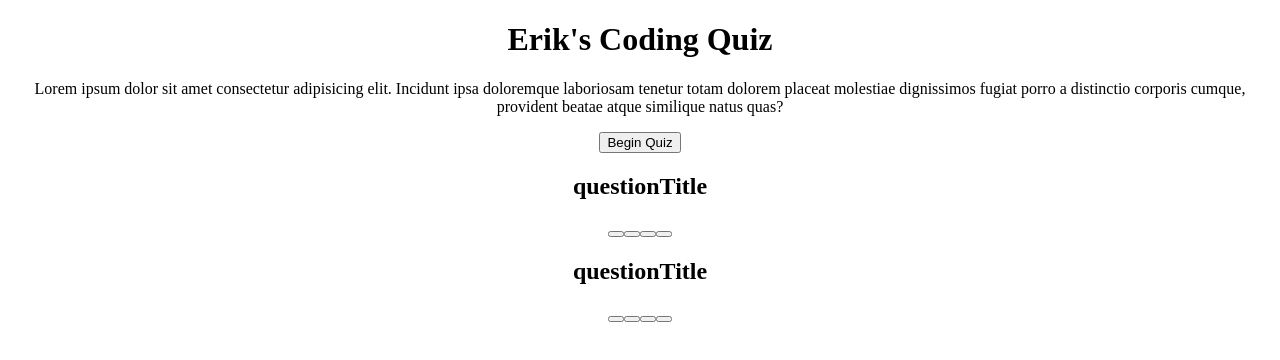
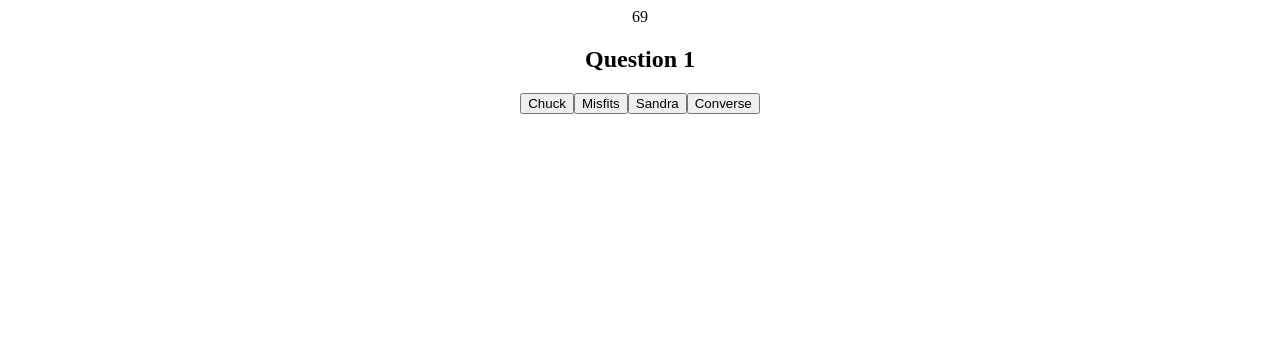
Before and after one commit to erik814/javascript-coding-quiz, a plain HTML site: page index.html in a window 1280 px wide. Both pictures are taken after a click on the button "Begin Quiz". Drawn offline with Linux system fonts and the light colour scheme.

Commit message:
I restructured the whole javascript code. Made a function for questions, and a function for correct and incorrect. I added a timer, and made the screen change with each question.

```diff
--- a/Assets/script/script.js
+++ b/Assets/script/script.js
@@ -4,17 +4,19 @@
 let option3 = "";
 let option4 = "";
 let answer = "";
-let score = "";
-let timeLeft = "";
+let score = 0;
+let timeLeft = 70;
+let questionIndex = 0;
+let displayTimer = "";
 
 let questions = [
     {
         questionTitle: "Question 1",
-        option1: "option 1",
-        option2: "option 2",
-        option3: "option 3",
-        option4: "option 4",
-        answer: option2,
+        option1: "Chuck",
+        option2: "Misfits",
+        option3: "Sandra",
+        option4: "Converse",
+        answer: "Misfits",
     },
 
     {
@@ -28,61 +30,162 @@
 ];
 
 
+
+// A formula to use for each question
+// this will display the question, listen for a response, and determine 'correctness'
+
+function questionFormula(index){
+
+    // document.body.innerHTML = "";
+
+    var displayQuestion = document.createElement("h2");
+    displayQuestion.textContent = (questions[index].questionTitle);
+    document.body.appendChild(displayQuestion);
+
+    var displayOption1 = document.createElement("button");
+    displayOption1.textContent = (questions[index].option1);
+    document.body.appendChild(displayOption1);
+
+    var displayOption2 = document.createElement("button");
+    displayOption2.textContent = (questions[index].option2);
+    document.body.appendChild(displayOption2);
+
+    var displayOption3 = document.createElement("button");
+    displayOption3.textContent = (questions[index].option3);
+    document.body.appendChild(displayOption3);
+
+    var displayOption4 = document.createElement("button");
+    displayOption4.textContent = (questions[index].option4);
+    document.body.appendChild(displayOption4);
+
+    document.body.addEventListener("click", function(e){
+
+        console.log(e.target.textContent);
+        console.log(questions[index].answer);
+
+        if(e.target.textContent === questions[index].answer){
+            correct();
+        } else if (e.target.textContent === questions[index].option1 || e.target.textContent === questions[index].option2 || e.target.textContent === questions[index].option3 || e.target.textContent === questions[index].option4) {
+            incorrect();
+        }
+    });
+}
+
+
+
+
+function correct(){
+    console.log("yup");
+
+    timeLeft += 10;
+
+    var displayCorrect = document.createElement("p");
+    displayCorrect.textContent = ("That's right, smartypants!");
+    document.body.appendChild(displayCorrect);
+
+    setTimeout(function(){
+        nextQuestion();
+    },2000)
+}
+
+
+function incorrect(){
+    console.log("nope");
+
+    timeLeft -= 10;
+
+    var displayIncorrect = document.createElement("p");
+    displayIncorrect.textContent = ("Mmmmm, not quite...");
+    document.body.appendChild(displayIncorrect);
+
+    setTimeout(function(){
+        nextQuestion();
+    },2000)
+}
+
+
+
 // Initial Display
 
 var initialHeader = document.createElement("h1");
 initialHeader.textContent=("Erik's Coding Quiz");
 document.body.appendChild(initialHeader);
 
+
 var initialText = document.createElement("p");
 initialText.textContent = ("Lorem ipsum dolor sit amet consectetur adipisicing elit. Incidunt ipsa doloremque laboriosam tenetur totam dolorem placeat molestiae dignissimos fugiat porro a distinctio corporis cumque, provident beatae atque similique natus quas?");
 document.body.appendChild(initialText);
+
 
 var startButton = document.createElement("button");
 startButton.textContent=("Begin Quiz");
 document.body.appendChild(startButton);
 
+
 startButton.addEventListener("click", startTimer);
+
+console.log(document.body.children);
+
+
+// Here is where the process actually begins
+
+// Getting the timer started
+console.log(document.body.children)
+
+function startTimer(){
+
+    document.body.innerHTML = "";
+
+    var displayTimer = document.createElement("aside");
+    document.body.appendChild(displayTimer);   // i need to get this to go to div
+
+    console.log(document.body);
+
+    var countDown = setInterval(function(){
+        displayTimer.textContent = (timeLeft);
+        timeLeft--;
+    }, 1000);
+
+    // if(timeLeft === 0){
+    //     bring up the closing function
+    // }
+
+    firstQuestion();
+}
 
 
 
-// Getting the quiz/timer started
 
-function startTimer(){
+// Displaying Questions
+function firstQuestion(){
+    questionFormula(0);
+}
 
-    askQuestions();
+function nextQuestion(){
+    document.body.innerHTML = "";
+
+
+    questionIndex++;
+    questionFormula(questionIndex);
 }
 
 
-function askQuestions(){
-    for(var i = 0; i < questions.length; i++){
 
-        // alert(questions[i].questionTitle);
 
-        // var q1 = document.createElement("button");
-        // btn.textContent = option1;  //try this stuff
+//dont forget this stuff vvv
 
-        console.log(questions[i]);
+// function nextQuestion0(){
+//     questionFormula(1);
+// }
 
-        var displayQuestion = document.createElement("h2");
-        displayQuestion.textContent = ("questionTitle");
-        document.body.appendChild(displayQuestion);
 
-        var displayOption1 = document.createElement("button");
-        displayOption1.textContent = (option1);
-        document.body.appendChild(displayOption1);
 
-        var displayOption2 = document.createElement("button");
-        displayOption2.textContent = (option2);
-        document.body.appendChild(displayOption2);
 
-        var displayOption3 = document.createElement("button");
-        displayOption3.textContent = (option3);
-        document.body.appendChild(displayOption3);
 
-        var displayOption4 = document.createElement("button");
-        displayOption4.textContent = (option4);
-        document.body.appendChild(displayOption4);
+
+
+
+
 
 
 
@@ -91,8 +194,18 @@
         // newBtn.textContent(option1);
         // document.body.appendChild(newBtn);
 
-    }
-};
+
+
+//     determineCorrectness();
+// };
+
+
+// function determineCorrectness(){
+//     if(e.target === questions[i].answer){
+//         console.log("correct");
+//         score++;
+//     }
+// }
 
 
 // var btn = document.createElement("button");
--- a/index.html
+++ b/index.html
@@ -8,6 +8,8 @@
     <title>Document</title>
 </head>
 <body>
+    <div></div>
+    <div></div>
     <!-- <h1>Erik's Coding Quiz</h1>
     <p>
         Lorem ipsum dolor sit amet consectetur adipisicing elit. Incidunt ipsa doloremque laboriosam tenetur totam dolorem placeat molestiae dignissimos fugiat porro a distinctio corporis cumque, provident beatae atque similique natus quas?
```
